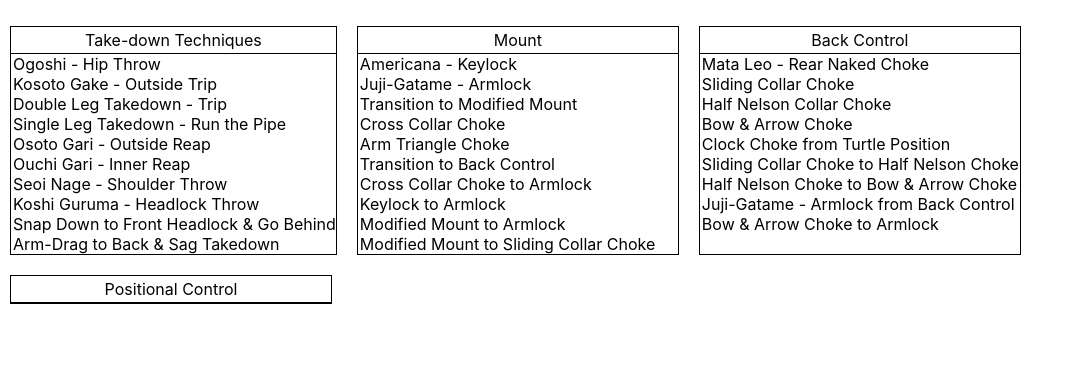
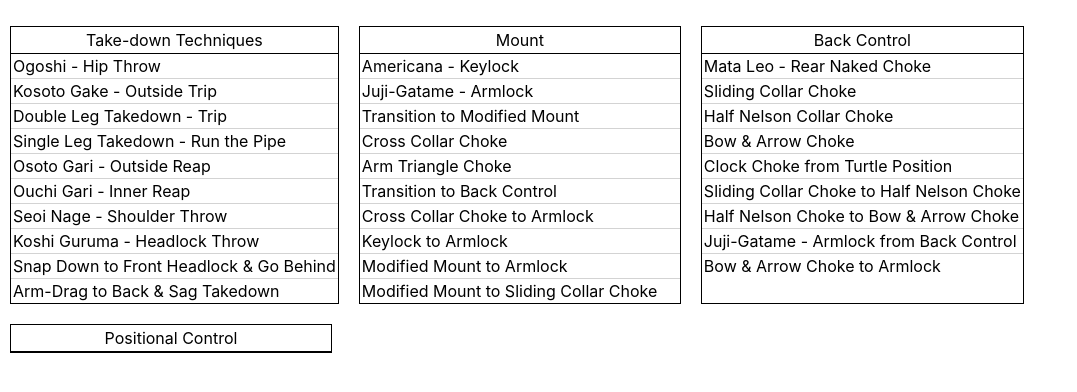
Before and after one commit to eugene-tang/bjj, a React (Create React App) app: page / in a window 1280 px wide. Shown: the top 392 px of the page, without its empty margins (0-1077 px from the left). Built offline with nearby package versions, Linux system fonts and the light colour scheme.

Commit message:
Add border around each technique.

```diff
--- a/src/PositionsChart.css
+++ b/src/PositionsChart.css
@@ -27,5 +27,13 @@
 
 .techniques {
     list-style-type: none;
-    padding-left: 2px;
+    padding-left: 0;
 }
+
+.techniques li:not(:last-child) {
+    border-bottom: 1px solid lightgray;
+}
+
+.technique {
+    padding: 2px;
+}
--- a/src/PositionsChart.tsx
+++ b/src/PositionsChart.tsx
@@ -19,7 +19,7 @@ export const PositionsChart: React.FC<PositionsChartProps> = ({positions}) =>
     {positions.map(position => <li className="position" key={position.positionName}>
       <p className="positionName">{position.positionName}</p>
       <ul className="techniques">
-        {position.techniques.map(technique => <li key={technique.techniqueName}>{technique.techniqueName}</li>)}
+        {position.techniques.map(technique => <li className="technique" key={technique.techniqueName}>{technique.techniqueName}</li>)}
       </ul>
     </li>)}
   </ul>;
```
